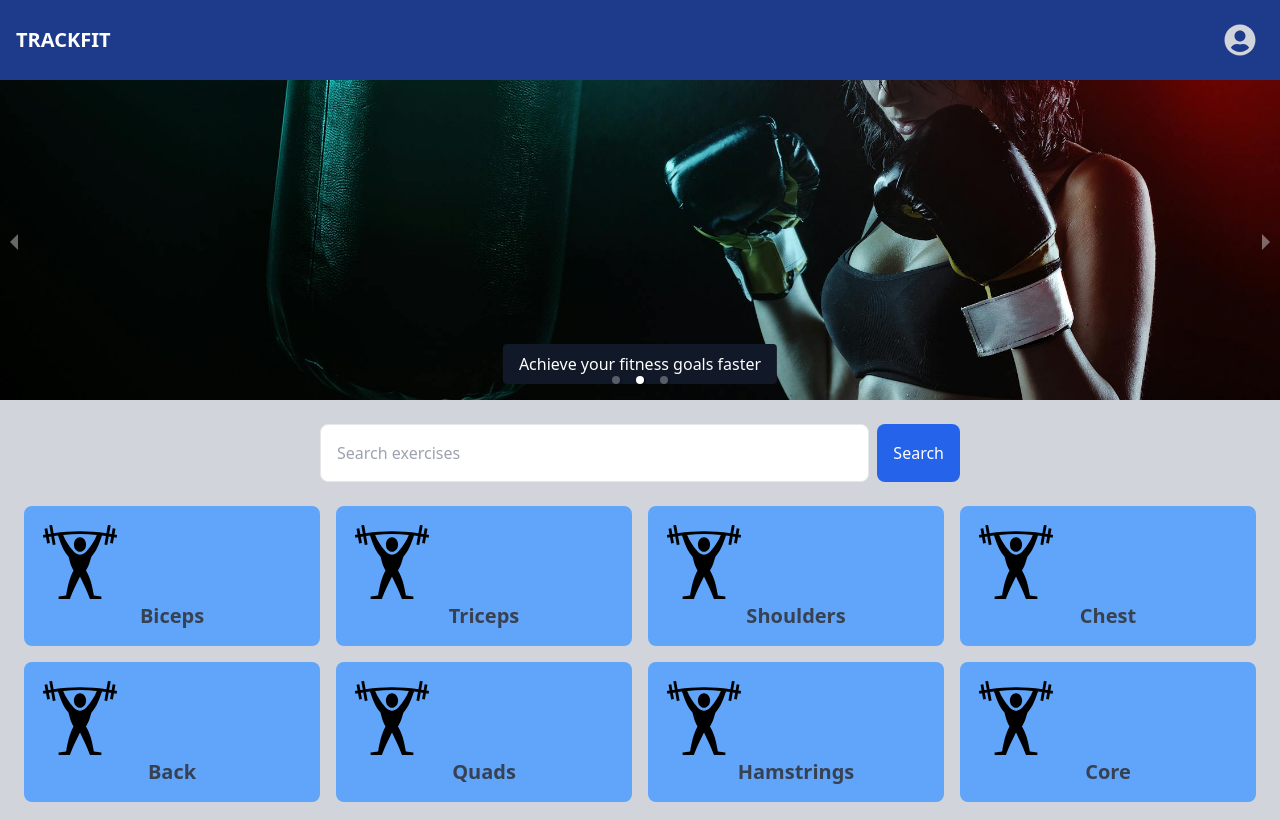
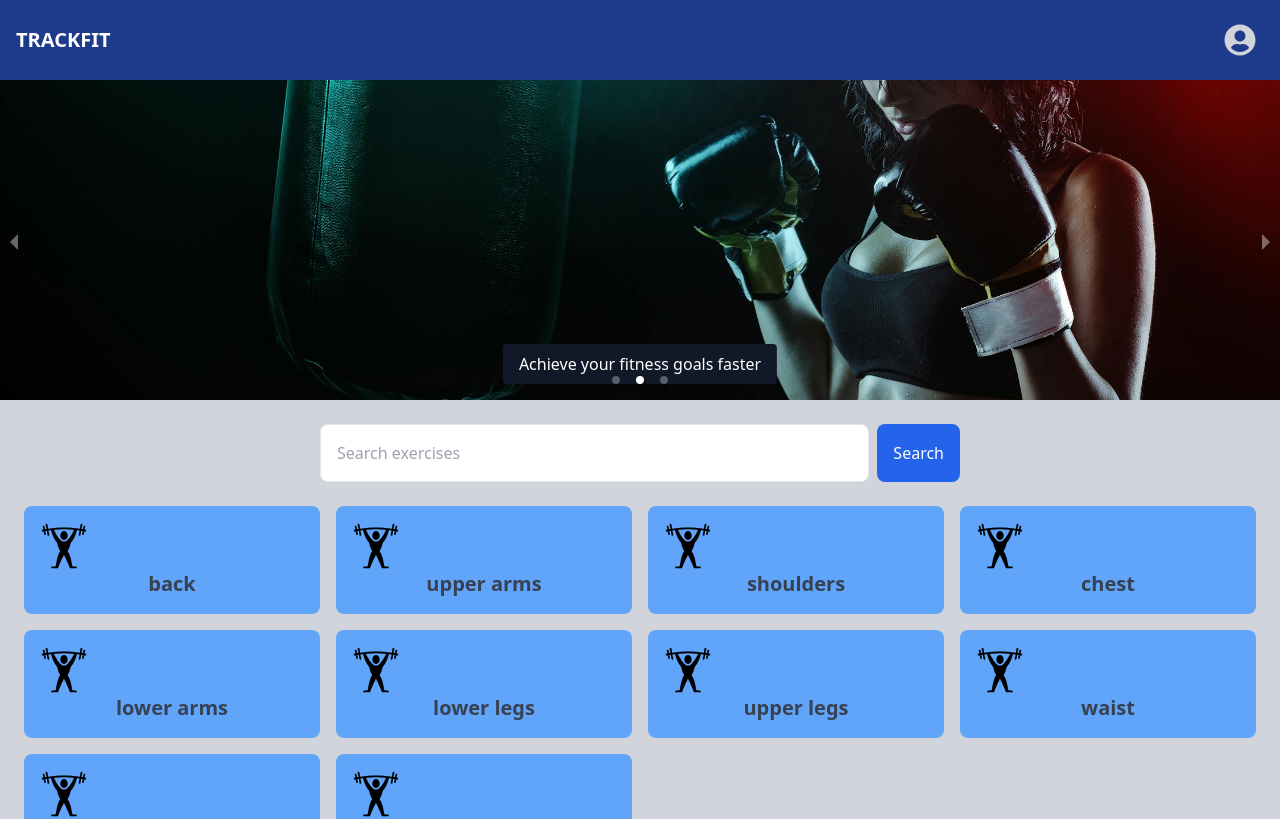
Before and after one commit to chas-academy/u09-fullstack-js-Brianosumba, a React (Vite) app in the folder frontend/: page /userpage in a window 1280 px wide. Shown: the top 819 px of the page. Built offline with nearby package versions, Linux system fonts and the light colour scheme; grey boxes are pictures that could not be loaded.

Commit message:
exerciseCategories fix

```diff
--- a/frontend/src/components/ExerciseCategories.jsx
+++ b/frontend/src/components/ExerciseCategories.jsx
@@ -3,54 +3,16 @@ import { GiWeightLiftingUp } from "react-icons/gi";
 
 // Define categories outside of the component to prevent re-definition on each render
 const categories = [
-  {
-    name: "Biceps",
-    icon: (
-      <GiWeightLiftingUp className="w-12 h-12 sm:w-16 sm:h-16 lg:w-20 lg:h-20" />
-    ),
-  },
-  {
-    name: "Triceps",
-    icon: (
-      <GiWeightLiftingUp className="w-12 h-12 sm:w-16 sm:h-16 lg:w-20 lg:h-20" />
-    ),
-  },
-  {
-    name: "Shoulders",
-    icon: (
-      <GiWeightLiftingUp className="w-12 h-12 sm:w-16 sm:h-16 lg:w-20 lg:h-20" />
-    ),
-  },
-  {
-    name: "Chest",
-    icon: (
-      <GiWeightLiftingUp className="w-12 h-12 sm:w-16 sm:h-16 lg:w-20 lg:h-20" />
-    ),
-  },
-  {
-    name: "Back",
-    icon: (
-      <GiWeightLiftingUp className="w-12 h-12 sm:w-16 sm:h-16 lg:w-20 lg:h-20" />
-    ),
-  },
-  {
-    name: "Quads",
-    icon: (
-      <GiWeightLiftingUp className="w-12 h-12 sm:w-16 sm:h-16 lg:w-20 lg:h-20" />
-    ),
-  },
-  {
-    name: "Hamstrings",
-    icon: (
-      <GiWeightLiftingUp className="w-12 h-12 sm:w-16 sm:h-16 lg:w-20 lg:h-20" />
-    ),
-  },
-  {
-    name: "Core",
-    icon: (
-      <GiWeightLiftingUp className="w-12 h-12 sm:w-16 sm:h-16 lg:w-20 lg:h-20" />
-    ),
-  },
+  { name: "back", icon: <GiWeightLiftingUp className="w-12 h-12" /> },
+  { name: "upper arms", icon: <GiWeightLiftingUp className="w-12 h-12" /> },
+  { name: "shoulders", icon: <GiWeightLiftingUp className="w-12 h-12" /> },
+  { name: "chest", icon: <GiWeightLiftingUp className="w-12 h-12" /> },
+  { name: "lower arms", icon: <GiWeightLiftingUp className="w-12 h-12" /> },
+  { name: "lower legs", icon: <GiWeightLiftingUp className="w-12 h-12" /> },
+  { name: "upper legs", icon: <GiWeightLiftingUp className="w-12 h-12" /> },
+  { name: "waist", icon: <GiWeightLiftingUp className="w-12 h-12" /> },
+  { name: "cardio", icon: <GiWeightLiftingUp className="w-12 h-12" /> },
+  { name: "neck", icon: <GiWeightLiftingUp className="w-12 h-12" /> },
 ];
 
 const ExerciseCategories = () => {
--- a/frontend/src/components/ExercisePage.jsx
+++ b/frontend/src/components/ExercisePage.jsx
@@ -1,22 +1,18 @@
-import { useParams } from "react-router-dom";
+import { useState, useEffect } from "react";
 import axios from "axios";
-import { useState, useEffect, useMemo } from "react";
+import { useNavigate } from "react-router-dom";
+import PropTypes from "prop-types";
 
-const ExercisePage = () => {
-  const { exerciseName } = useParams(); // exerciseName will be "biceps", "triceps", etc.
+const Exercisepage = ({ exerciseName }) => {
   const [exercises, setExercises] = useState({
     beginner: [],
     intermediate: [],
     advanced: [],
   });
-  const [loading, setLoading] = useState(false);
-  const [error, setError] = useState(null);
+  const navigate = useNavigate();
 
-  // Fetch exercises based on the category (exerciseName) and assign them to levels
   useEffect(() => {
     const fetchExercises = async () => {
-      setLoading(true);
-      setError(null); // Reset error state before making a new request
       try {
         const response = await axios.get(
           `https://exercisedb.p.rapidapi.com/exercises/bodyPart/${exerciseName}`,
@@ -28,64 +24,110 @@ const ExercisePage = () => {
           }
         );
 
-        setExercises(response.data); // Store the raw data here for transformation later
+        console.log("fetched exercises:", response.data);
+
+        const allExercises = response.data;
+
+        // Manually categorize exercises by difficulty
+        const beginnerExercises = allExercises.filter(
+          (exercise) =>
+            exercise.intensity === "low" || exercise.level === "beginner"
+        );
+        const intermediateExercises = allExercises.filter(
+          (exercise) =>
+            exercise.intensity === "medium" || exercise.level === "intermediate"
+        );
+        const advancedExercises = allExercises.filter(
+          (exercise) =>
+            exercise.intensity === "high" || exercise.level === "advanced"
+        );
+
+        setExercises({
+          beginner: beginnerExercises,
+          intermediate: intermediateExercises,
+          advanced: advancedExercises,
+        });
       } catch (error) {
-        console.error("Error fetching exercises:", error);
-        setError("Failed to load exercises. Please try again.");
-      } finally {
-        setLoading(false);
+        console.error("Failed to fetch exercises:", error);
       }
     };
 
     fetchExercises();
   }, [exerciseName]);
 
-  // Memoized exercise levels to avoid recalculation on every render
-  const categorizedExercises = useMemo(() => {
-    const beginnerExercises = exercises.slice(0, 5); // First 5 as beginner
-    const intermediateExercises = exercises.slice(5, 10); // Next 5 as intermediate
-    const advancedExercises = exercises.slice(10, 15); // Next 5 as advanced
-
-    return {
-      beginner: beginnerExercises,
-      intermediate: intermediateExercises,
-      advanced: advancedExercises,
+  // Handle when a user clicks on an exercise to see details
+  const handleExerciseClick = (exerciseId, level) => {
+    navigate(`/exercise-detail/${exerciseId}/${level}`);
   };
-  }, [exercises]);
 
   return (
     <div className="p-6">
-      {error && <p className="text-red-500">{error}</p>}
-      {loading ? (
-        <p>Loading exercises...</p>
-      ) : (
+      <h1 className="text-3xl font-bold mb-4 capitalize">
+        {exerciseName} Exercises
+      </h1>
+
       <div>
-          {["beginner", "intermediate", "advanced"].map((level) => (
-            <div key={level}>
-              <h3 className="font-bold text-xl my-4">
-                {level.charAt(0).toUpperCase() + level.slice(1)}
-              </h3>
-              <div className="grid grid-cols-1 sm:grid-cols-2 lg:grid-cols-3 gap-6">
-                {categorizedExercises[level]?.map((exercise, index) => (
+        <h2 className="text-2xl font-bold mt-6">Beginner</h2>
+        <div className="grid grid-cols-1 sm:grid-cols-2 md:grid-cols-3 gap-4">
+          {exercises.beginner.map((exercise) => (
             <div
-                    key={index}
-                    className="bg-white p-4 rounded-lg shadow-md hover:shadow-lg transform hover:scale-105 transition"
+              key={exercise.id}
+              className="bg-blue-100 p-4 rounded-lg cursor-pointer"
+              onClick={() => handleExerciseClick(exercise.id, "beginner")}
             >
               <img
                 src={exercise.gifUrl}
                 alt={exercise.name}
-                      className="h-40 w-full object-cover mb-4"
+                className="w-full h-40 object-cover"
               />
-                    <p className="font-semibold text-center">{exercise.name}</p>
+              <p className="text-lg font-bold">{exercise.name}</p>
+            </div>
+          ))}
+        </div>
+
+        <h2 className="text-2xl font-bold mt-6">Intermediate</h2>
+        <div className="grid grid-cols-1 sm:grid-cols-2 md:grid-cols-3 gap-4">
+          {exercises.intermediate.map((exercise) => (
+            <div
+              key={exercise.id}
+              className="bg-yellow-100 p-4 rounded-lg cursor-pointer"
+              onClick={() => handleExerciseClick(exercise.id, "intermediate")}
+            >
+              <img
+                src={exercise.gifUrl}
+                alt={exercise.name}
+                className="w-full h-40 object-cover"
+              />
+              <p className="text-lg font-bold">{exercise.name}</p>
+            </div>
+          ))}
+        </div>
+
+        <h2 className="text-2xl font-bold mt-6">Advanced</h2>
+        <div className="grid grid-cols-1 sm:grid-cols-2 md:grid-cols-3 gap-4">
+          {exercises.advanced.map((exercise) => (
+            <div
+              key={exercise.id}
+              className="bg-red-100 p-4 rounded-lg cursor-pointer"
+              onClick={() => handleExerciseClick(exercise.id, "advanced")}
+            >
+              <img
+                src={exercise.gifUrl}
+                alt={exercise.name}
+                className="w-full h-40 object-cover"
+              />
+              <p className="text-lg font-bold">{exercise.name}</p>
             </div>
           ))}
         </div>
       </div>
-          ))}
-        </div>
-      )}
     </div>
   );
 };
 
-export default ExercisePage;
+// Define prop types for the Exercisepage component
+Exercisepage.propTypes = {
+  exerciseName: PropTypes.string.isRequired, // Specify that exerciseName is a required string
+};
+
+export default Exercisepage;
```
Lines whose indentation alone changed are shown as unchanged.
